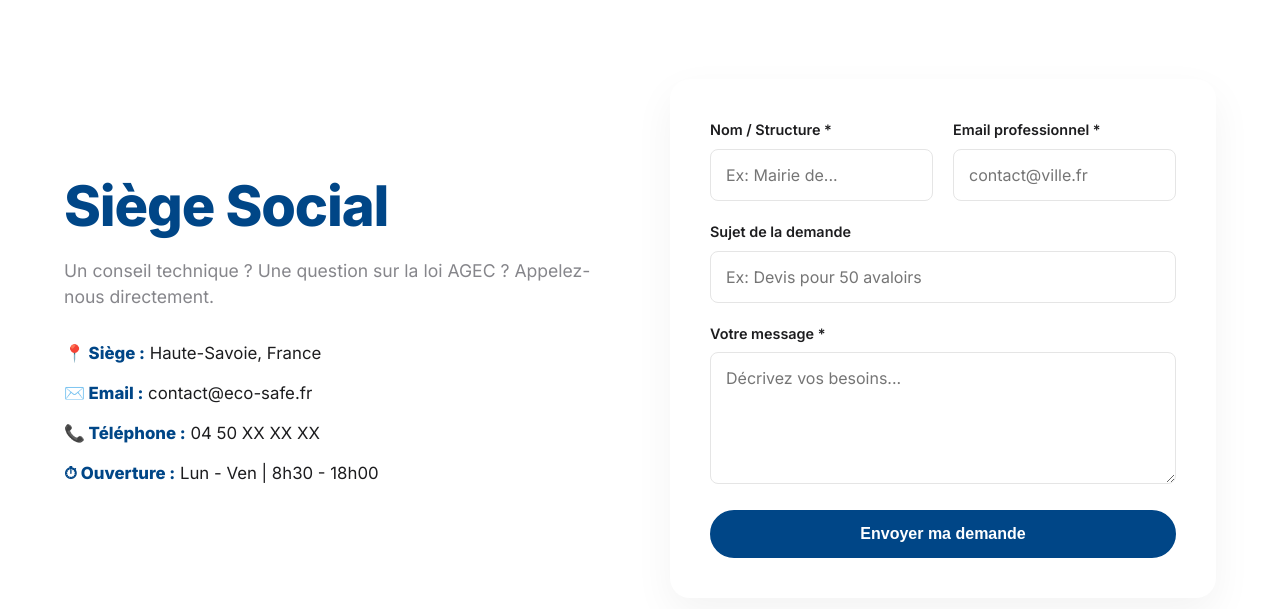
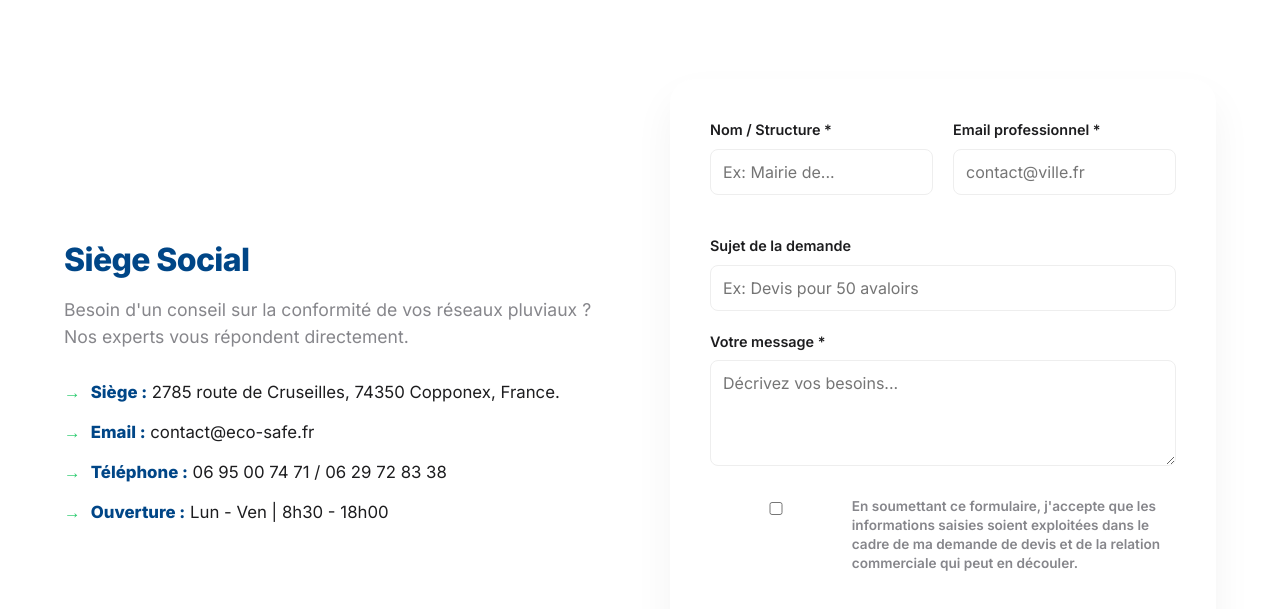
Before and after one commit to DuvalDVL/ecosafe, a Jekyll site: the page built from contact/index.html, in a window 1280 px wide and 1400 px high, scrolled down 532 px. Shown: the top 609 px of the window. Built offline with Jekyll 4.4.1, drawn with Linux system fonts in a browser that asks for light colours; some of the changed text lies outside the part shown.

Commit message:
Update index.html

```diff
--- a/contact/index.html
+++ b/contact/index.html
@@ -14,45 +14,65 @@ description: "Contactez l'équipe Eco Safe ou l'un de nos revendeurs régionaux
   </div>
 </section>
 
-<section class="contact-page-form" style="padding-bottom: 60px;">
+<section class="contact-page-form" style="padding-bottom: 80px;">
   <div class="container">
-    <div class="contact-grid">
+    <div class="contact-grid" style="display: grid; grid-template-columns: repeat(auto-fit, minmax(320px, 1fr)); gap: 60px;">
 
       <div class="contact-info">
-        <h2>Siège Social</h2>
-        <p>Un conseil technique ? Une question sur la loi AGEC ? Appelez-nous directement.</p>
-        <ul class="contact-list">
-          <li><strong>📍 Siège :</strong> Haute-Savoie, France</li>
-          <li><strong>✉️ Email :</strong> contact@eco-safe.fr</li>
-          <li><strong>📞 Téléphone :</strong> 04 50 XX XX XX</li>
-          <li><strong>⏱ Ouverture :</strong> Lun - Ven | 8h30 - 18h00</li>
+        <h2 style="font-size: 2rem; color: var(--eco-blue); margin-bottom: 20px;">Siège Social</h2>
+        <p style="margin-bottom: 30px; color: var(--text-muted);">
+          Besoin d'un conseil sur la conformité de vos réseaux pluviaux ? Nos experts vous répondent directement.
+        </p>
+        <ul class="contact-list" style="list-style: none; padding: 0;">
+          <li style="margin-bottom: 15px; display: flex; gap: 10px;">
+            <strong style="color: var(--eco-green);">→</strong>
+            <span><strong>Siège :</strong> 2785 route de Cruseilles, 74350 Copponex, France.</span>
+          </li>
+          <li style="margin-bottom: 15px; display: flex; gap: 10px;">
+            <strong style="color: var(--eco-green);">→</strong>
+            <span><strong>Email :</strong> contact@eco-safe.fr</span>
+          </li>
+          <li style="margin-bottom: 15px; display: flex; gap: 10px;">
+            <strong style="color: var(--eco-green);">→</strong>
+            <span><strong>Téléphone :</strong> 06 95 00 74 71 / 06 29 72 83 38</span>
+          </li>
+          <li style="display: flex; gap: 10px;">
+            <strong style="color: var(--eco-green);">→</strong>
+            <span><strong>Ouverture :</strong> Lun - Ven | 8h30 - 18h00</span>
+          </li>
         </ul>
       </div>
 
       <div class="contact-form-wrapper">
-        <form action="https://formspree.io/f/TON_ID_FORMSPREE" method="POST" class="eco-form">
-          <div class="form-row">
+        <form action="https://formspree.io/f/TON_ID_FORMSPREE" method="POST" class="eco-form" style="background: white; padding: 40px; border-radius: 24px; box-shadow: 0 20px 40px rgba(0,0,0,0.05);">
+          <div class="form-row" style="display: grid; grid-template-columns: 1fr 1fr; gap: 20px; margin-bottom: 20px;">
             <div class="form-group">
-              <label for="name">Nom / Structure *</label>
-              <input type="text" id="name" name="name" required placeholder="Ex: Mairie de...">
+              <label style="display: block; font-weight: 600; margin-bottom: 8px;">Nom / Structure *</label>
+              <input type="text" name="name" required placeholder="Ex: Mairie de..." style="width: 100%; padding: 12px; border: 1px solid #eee; border-radius: 8px;">
             </div>
             <div class="form-group">
-              <label for="email">Email professionnel *</label>
-              <input type="email" id="email" name="_replyto" required placeholder="contact@ville.fr">
+              <label style="display: block; font-weight: 600; margin-bottom: 8px;">Email professionnel *</label>
+              <input type="email" name="_replyto" required placeholder="contact@ville.fr" style="width: 100%; padding: 12px; border: 1px solid #eee; border-radius: 8px;">
             </div>
           </div>
-          <div class="form-group">
-            <label for="subject">Sujet de la demande</label>
-            <input type="text" id="subject" name="subject" placeholder="Ex: Devis pour 50 avaloirs">
+          <div class="form-group" style="margin-bottom: 20px;">
+            <label style="display: block; font-weight: 600; margin-bottom: 8px;">Sujet de la demande</label>
+            <input type="text" name="subject" placeholder="Ex: Devis pour 50 avaloirs" style="width: 100%; padding: 12px; border: 1px solid #eee; border-radius: 8px;">
           </div>
-          <div class="form-group">
-            <label for="message">Votre message *</label>
-            <textarea id="message" name="message" rows="5" required placeholder="Décrivez vos besoins..."></textarea>
+          <div class="form-group" style="margin-bottom: 25px;">
+            <label style="display: block; font-weight: 600; margin-bottom: 8px;">Votre message *</label>
+            <textarea name="message" rows="4" required placeholder="Décrivez vos besoins..." style="width: 100%; padding: 12px; border: 1px solid #eee; border-radius: 8px;"></textarea>
+          </div>
+
+          <div class="form-group" style="margin-bottom: 30px; display: flex; gap: 10px; align-items: flex-start;">
+            <input type="checkbox" id="rgpd" name="rgpd" required style="margin-top: 5px;">
+            <label for="rgpd" style="font-size: 0.85rem; color: var(--text-muted); line-height: 1.4;">
+              En soumettant ce formulaire, j'accepte que les informations saisies soient exploitées dans le cadre de ma demande de devis et de la relation commerciale qui peut en découler.
+            </label>
           </div>
 
           <input type="text" name="_gotcha" style="display:none">
-
-          <button type="submit" class="btn btn-primary btn-full">Envoyer ma demande</button>
+          <button type="submit" class="btn btn-primary" style="width: 100%; padding: 16px;">Envoyer ma demande</button>
         </form>
       </div>
 
@@ -62,47 +82,51 @@ description: "Contactez l'équipe Eco Safe ou l'un de nos revendeurs régionaux
 
 <section class="map-section" style="padding-bottom: 80px;">
   <div class="container">
-    <div class="map-wrapper">
-      <iframe src="https://www.google.com/maps/embed?pb=!1m18!1m12!1m3!1d177303.4901962327!2d6.4955373356064115!3d45.98971842866952!2m3!1f0!2f0!3f0!3m2!1i1024!2i768!4f13.1!3m3!1m2!1s0x47894c0623f95f4b%3A0x408ab2ae4baab30!2sHaute-Savoie!5e0!3m2!1sfr!2sfr!4v1700000000000!5m2!1sfr!2sfr" width="100%" height="450" style="border:0;" allowfullscreen="" loading="lazy" referrerpolicy="no-referrer-when-downgrade"></iframe>
+    <div class="map-wrapper" style="border-radius: 24px; overflow: hidden; box-shadow: 0 10px 30px rgba(0,0,0,0.1);">
+      <iframe src="https://www.google.com/maps/embed?pb=!1m18!1m12!1m3!1d2777.42674251214!2d6.088656815573456!3d45.88280627910815!2m3!1f0!2f0!3f0!3m2!1i1024!2i768!4f13.1!3m3!1m2!1s0x478b8770281699f1%3A0x6d9f61b072833e2!2s2785%20Rte%20de%20Cruseilles%2C%2074350%20Copponex!5e0!3m2!1sfr!2sfr!4v1709765432109!5m2!1sfr!2sfr" width="100%" height="450" style="border:0;" allowfullscreen="" loading="lazy"></iframe>
     </div>
   </div>
 </section>
 
-<section class="resellers-section" style="background: var(--bg-light); padding: 80px 0 100px;">
+<section class="resellers-section" style="background: var(--bg-light); padding: 100px 0;">
   <div class="container">
-    <div class="section-header text-center">
+    <div class="section-header text-center" style="margin-bottom: 60px;">
       <span class="step-label">Réseau de distribution</span>
-      <h2 class="section-title">Nos Revendeurs <span class="text-green">Agréés</span></h2>
-      <p class="section-subtitle">Vous êtes situés dans l'un de ces départements ? Contactez directement nos partenaires locaux pour une intervention rapide.</p>
+      <h2 style="font-size: 2.5rem; color: var(--eco-blue);">Nos Revendeurs <span class="text-green">Agréés</span></h2>
+      <p style="color: var(--text-muted); max-width: 600px; margin: 20px auto 0;">Vous êtes situé dans l'un de ces secteurs ? Contactez directement nos partenaires locaux pour une intervention sous 15 minutes [cite: 2026-03-02].</p>
     </div>
 
-    <div class="resellers-grid">
+    <div class="resellers-grid" style="display: grid; grid-template-columns: repeat(auto-fit, minmax(300px, 1fr)); gap: 30px;">
 
-      <div class="reseller-card">
-        <h3>Daniel Remetter</h3>
-        <p class="reseller-region">Régions : Départements <strong>67, 68, 90</strong> et <strong>Luxembourg</strong></p>
-        <div class="reseller-contact">
-          <a href="mailto:ecosafe.dremetter@sfr.fr" class="reseller-email">ecosafe.dremetter@sfr.fr</a>
-          <a href="tel:+33687537777" class="reseller-phone">06 87 53 77 77</a>
+      <div class="reseller-card" style="background: white; padding: 40px; border-radius: 24px; border: 1px solid rgba(0,0,0,0.03);">
+        <h3 style="margin-bottom: 10px; color: var(--text-main);">Daniel Remetter</h3>
+        <p style="font-size: 0.95rem; color: var(--text-muted); margin-bottom: 25px;">
+          Régions : Départements <strong>67, 68, 90</strong> et <strong>Luxembourg</strong>
+        </p>
+        <div class="reseller-contact" style="display: flex; flex-direction: column; gap: 10px;">
+          <a href="mailto:ecosafe.dremetter@sfr.fr" style="color: var(--eco-green); font-weight: 600;">→ ecosafe.dremetter@sfr.fr</a>
+          <a href="tel:+33687537777" style="color: var(--eco-blue); font-weight: 600;">→ 06 87 53 77 77</a>
         </div>
       </div>
 
-      <div class="reseller-card">
-        <h3>David Vichard</h3>
-        <p class="reseller-region">Régions : Départements <strong>26</strong> et <strong>07</strong></p>
-        <div class="reseller-contact">
-          <a href="mailto:david.vichard@gmail.com" class="reseller-email">david.vichard@gmail.com</a>
-          <a href="tel:+33628239255" class="reseller-phone">06 28 23 92 55</a>
+      <div class="reseller-card" style="background: white; padding: 40px; border-radius: 24px; border: 1px solid rgba(0,0,0,0.03);">
+        <h3 style="margin-bottom: 10px; color: var(--text-main);">David Vichard</h3>
+        <p style="font-size: 0.95rem; color: var(--text-muted); margin-bottom: 25px;">
+          Régions : Départements <strong>26</strong> et <strong>07</strong>
+        </p>
+        <div class="reseller-contact" style="display: flex; flex-direction: column; gap: 10px;">
+          <a href="mailto:david.vichard@gmail.com" style="color: var(--eco-green); font-weight: 600;">→ david.vichard@gmail.com</a>
+          <a href="tel:+33628239255" style="color: var(--eco-blue); font-weight: 600;">→ 06 28 23 92 55</a>
         </div>
       </div>
 
-      <div class="reseller-card">
-        <h3>Sylvain Fèvre</h3>
-        <span class="reseller-company">Entreprise Ecopebat</span>
-        <p class="reseller-region" style="margin-top: 5px;">Région : Département <strong>88</strong></p>
-        <div class="reseller-contact">
-          <a href="mailto:ecopebat@gmail.com" class="reseller-email">ecopebat@gmail.com</a>
-          <a href="tel:+33631620832" class="reseller-phone">06 31 62 08 32</a>
+      <div class="reseller-card" style="background: white; padding: 40px; border-radius: 24px; border: 1px solid rgba(0,0,0,0.03);">
+        <h3 style="margin-bottom: 5px; color: var(--text-main);">Sylvain Fèvre</h3>
+        <span style="display: block; font-size: 0.85rem; color: var(--eco-blue); font-weight: 700; margin-bottom: 10px;">Entreprise Ecopebat</span>
+        <p style="font-size: 0.95rem; color: var(--text-muted); margin-bottom: 25px;">Région : Département <strong>88</strong></p>
+        <div class="reseller-contact" style="display: flex; flex-direction: column; gap: 10px;">
+          <a href="mailto:ecopebat@gmail.com" style="color: var(--eco-green); font-weight: 600;">→ ecopebat@gmail.com</a>
+          <a href="tel:+33631620832" style="color: var(--eco-blue); font-weight: 600;">→ 06 31 62 08 32</a>
         </div>
       </div>
 
```
Also changed, not shown: other parts of contact/index.html (+1 -1 lines).
